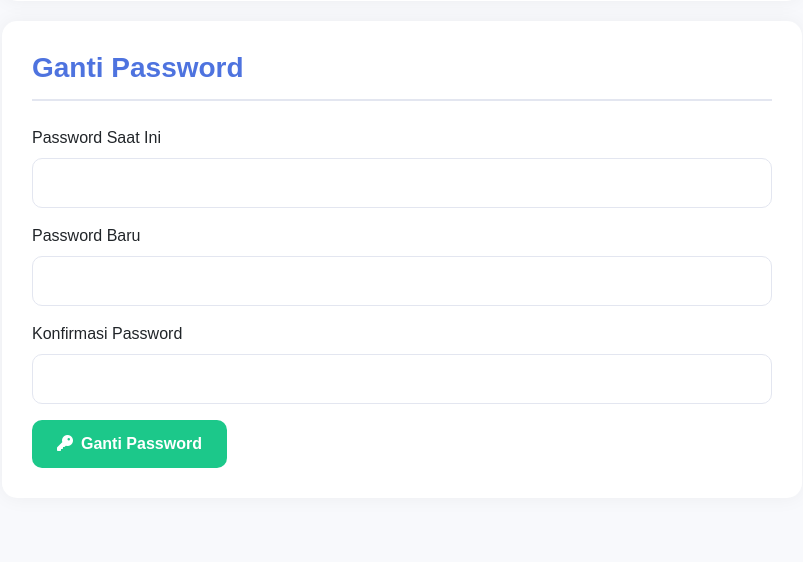
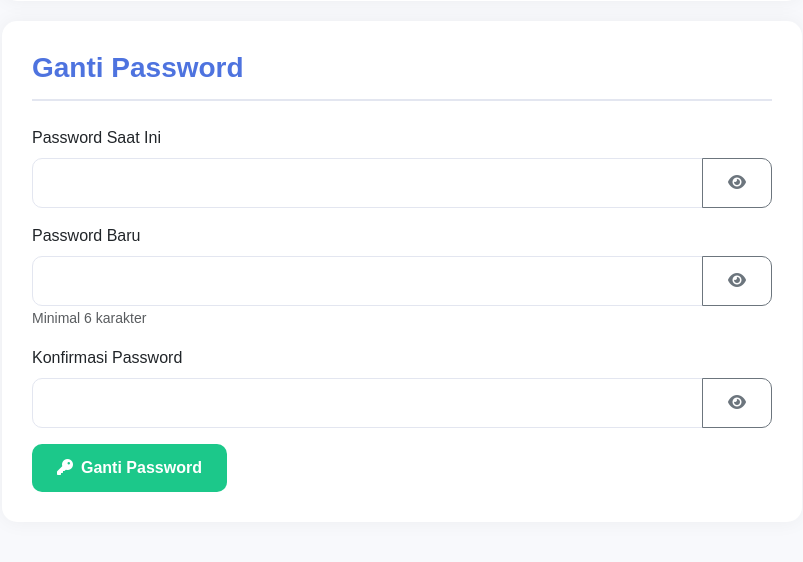
Before and after one commit to zino510/project-tes, a PHP site: page /pages/profile.php in a window 1280 px wide. Shown: the part 1038-1600 px from the top of the page, without its empty margins (238-1041 px from the left). Before the commit the page ends 1506 px from the top, so only its background shows below. Run offline with PHP 8.4, Linux system fonts and the light colour scheme; the visitor is signed in with stand-in values (Sample User, id 1); tables that the repository leaves empty or names only in its code hold one stand-in row (values such as "Sample post"); grey boxes marked "Sample" are stand-in pictures.

Commit message:
Add favicon links and .htaccess file for improved site branding

```diff
--- a/index.php
+++ b/index.php
@@ -1,6 +1,10 @@
 <!DOCTYPE html>
 <html lang="id">
 <head>
+
+<link rel="icon" type="image/x-icon" href="favicon.ico">
+<link rel="icon" type="image/x-icon" href="assets/favicon.ico">
+
     <meta charset="UTF-8">
     <meta name="viewport" content="width=device-width, initial-scale=1.0">
     <title>Duomart - Future of Shopping</title>
--- a/pages/checkout.php
+++ b/pages/checkout.php
@@ -30,6 +30,8 @@ $product = $result->fetch_assoc();
 <!DOCTYPE html>
 <html lang="id">
 <head>
+<link rel="icon" type="image/x-icon" href="../favicon/favicon.ico">
+<link rel="shortcut icon" href="../favicon/favicon.ico" type="image/x-icon">
     <meta charset="UTF-8">
     <meta name="viewport" content="width=device-width, initial-scale=1.0">
     <title>Checkout - <?php echo htmlspecialchars($product['nama_produk']); ?></title>
--- a/pages/dashboard.php
+++ b/pages/dashboard.php
@@ -21,6 +21,8 @@ $result = $conn->query("SELECT * FROM product");
 <!DOCTYPE html>
 <html lang="id">
 <head>
+<link rel="icon" type="image/x-icon" href="../favicon/favicon.ico">
+<link rel="shortcut icon" href="../favicon/favicon.ico" type="image/x-icon">
     <meta charset="UTF-8">
     <meta name="viewport" content="width=device-width, initial-scale=1.0">
     <title>Dashboard - Duo Mart</title>
--- a/pages/detail_produk.php
+++ b/pages/detail_produk.php
@@ -23,6 +23,8 @@ $row = $result->fetch_assoc();
 <!DOCTYPE html>
 <html lang="id">
 <head>
+<link rel="icon" type="image/x-icon" href="../favicon/favicon.ico">
+<link rel="shortcut icon" href="../favicon/favicon.ico" type="image/x-icon">
     <meta charset="UTF-8">
     <meta name="viewport" content="width=device-width, initial-scale=1.0">
     <title><?php echo htmlspecialchars($row['nama_produk']); ?> - Detail Produk</title>
--- a/pages/login.php
+++ b/pages/login.php
@@ -1,6 +1,8 @@
 <!DOCTYPE html>
 <html lang="id">
 <head>
+<link rel="icon" type="image/x-icon" href="../favicon/favicon.ico">
+<link rel="shortcut icon" href="../favicon/favicon.ico" type="image/x-icon">
     <meta charset="UTF-8">
     <meta name="viewport" content="width=device-width, initial-scale=1.0">
     <title>DuoMart - Login</title>
--- a/pages/order_success.php
+++ b/pages/order_success.php
@@ -1,6 +1,8 @@
 <!DOCTYPE html>
 <html lang="id">
 <head>
+<link rel="icon" type="image/x-icon" href="../favicon/favicon.ico">
+<link rel="shortcut icon" href="../favicon/favicon.ico" type="image/x-icon">
     <meta charset="UTF-8">
     <meta name="viewport" content="width=device-width, initial-scale=1.0">
     <title>Pesanan Berhasil - DuoMart</title>
--- a/pages/post_barang.php
+++ b/pages/post_barang.php
@@ -39,6 +39,8 @@ if ($_SERVER['REQUEST_METHOD'] === 'POST') {
 <!DOCTYPE html>
 <html lang="id">
 <head>
+<link rel="icon" type="image/x-icon" href="../favicon/favicon.ico">
+<link rel="shortcut icon" href="../favicon/favicon.ico" type="image/x-icon">
     <meta charset="UTF-8">
     <meta name="viewport" content="width=device-width, initial-scale=1.0">
     <title>Jual Barang - Duo Mart</title>
--- a/pages/profile.php
+++ b/pages/profile.php
@@ -9,6 +9,61 @@ if (!isset($_SESSION['user_id'])) {
     exit();
 }
 
+// Inisialisasi variable pesan
+$error_msg = "";
+$success_msg = "";
+
+// Proses form ganti password
+if ($_SERVER["REQUEST_METHOD"] == "POST") {
+    $current_password = $_POST['current_password'];
+    $new_password = $_POST['new_password'];
+    $confirm_password = $_POST['confirm_password'];
+    $user_id = $_SESSION['user_id'];
+
+    // Validasi input
+    if (empty($current_password) || empty($new_password) || empty($confirm_password)) {
+        $error_msg = "Semua field harus diisi!";
+    }
+    // Cek apakah password baru dan konfirmasi sama
+    elseif ($new_password !== $confirm_password) {
+        $error_msg = "Password baru dan konfirmasi password tidak cocok!";
+    }
+    // Cek panjang minimal password
+    elseif (strlen($new_password) < 6) {
+        $error_msg = "Password baru minimal 6 karakter!";
+    }
+    else {
+        // Cek password lama
+        $stmt = $conn->prepare("SELECT password FROM user WHERE id = ?");
+        $stmt->bind_param("i", $user_id);
+        $stmt->execute();
+        $result = $stmt->get_result();
+
+        if ($result->num_rows === 1) {
+            $user = $result->fetch_assoc();
+            // Verifikasi password lama
+            if (password_verify($current_password, $user['password'])) {
+                // Hash password baru
+                $hashed_password = password_hash($new_password, PASSWORD_DEFAULT);
+
+                // Update password
+                $update_stmt = $conn->prepare("UPDATE user SET password = ? WHERE id = ?");
+                $update_stmt->bind_param("si", $hashed_password, $user_id);
+
+                if ($update_stmt->execute()) {
+                    $success_msg = "Password berhasil diubah!";
+                } else {
+                    $error_msg = "Gagal mengubah password!";
+                }
+                $update_stmt->close();
+            } else {
+                $error_msg = "Password saat ini tidak sesuai!";
+            }
+        }
+        $stmt->close();
+    }
+}
+
 $user_id = $_SESSION['user_id'];
 
 // Ambil data user berdasarkan user_id
@@ -18,6 +73,8 @@ $user = $result->fetch_assoc();
 <!DOCTYPE html>
 <html lang='id'>
 <head>
+<link rel="icon" type="image/x-icon" href="../favicon/favicon.ico">
+<link rel="shortcut icon" href="../favicon/favicon.ico" type="image/x-icon">
     <meta charset='UTF-8'>
     <meta name="viewport" content="width=device-width, initial-scale=1.0">
     <title>Profil</title>
@@ -253,20 +310,53 @@ $user = $result->fetch_assoc();
 <!-- Form Ganti Password -->
 <div class='form-container'>
     <h3 class="section-title">Ganti Password</h3>
-    <form action='change_password.php' method='POST'>
+
+    <?php if (!empty($error_msg)): ?>
+    <div class="alert alert-danger alert-dismissible fade show" role="alert">
+        <i class="fas fa-exclamation-circle me-2"></i>
+        <?php echo $error_msg; ?>
+        <button type="button" class="btn-close" data-bs-dismiss="alert" aria-label="Close"></button>
+    </div>
+    <?php endif; ?>
+
+    <?php if (!empty($success_msg)): ?>
+    <div class="alert alert-success alert-dismissible fade show" role="alert">
+        <i class="fas fa-check-circle me-2"></i>
+        <?php echo $success_msg; ?>
+        <button type="button" class="btn-close" data-bs-dismiss="alert" aria-label="Close"></button>
+    </div>
+    <?php endif; ?>
+
+    <form method="POST" id="changePasswordForm" action="<?php echo $_SERVER['PHP_SELF']; ?>">
         <div class='mb-3'>
             <label for='current_password' class='form-label'>Password Saat Ini</label>
-            <input type='password' name='current_password' id='current_password' class='form-control' required>
+            <div class="input-group">
+                <input type='password' name='current_password' id='current_password' class='form-control' required>
+                <button class="btn btn-outline-secondary toggle-password" type="button" data-target="current_password">
+                    <i class="fas fa-eye"></i>
+                </button>
+            </div>
         </div>
 
         <div class='mb-3'>
             <label for='new_password' class='form-label'>Password Baru</label>
-            <input type='password' name='new_password' id='new_password' class='form-control' required>
+            <div class="input-group">
+                <input type='password' name='new_password' id='new_password' class='form-control' required>
+                <button class="btn btn-outline-secondary toggle-password" type="button" data-target="new_password">
+                    <i class="fas fa-eye"></i>
+                </button>
+            </div>
+            <small class="text-muted">Minimal 6 karakter</small>
         </div>
 
         <div class='mb-3'>
             <label for='confirm_password' class='form-label'>Konfirmasi Password</label>
-            <input type='password' name='confirm_password' id='confirm_password' class='form-control' required>
+            <div class="input-group">
+                <input type='password' name='confirm_password' id='confirm_password' class='form-control' required>
+                <button class="btn btn-outline-secondary toggle-password" type="button" data-target="confirm_password">
+                    <i class="fas fa-eye"></i>
+                </button>
+            </div>
         </div>
 
         <button type='submit' class='btn btn-success'>
@@ -275,21 +365,40 @@ $user = $result->fetch_assoc();
     </form>
 </div>
 
-<!-- Bootstrap JS Bundle CDN -->
-<script src='https://cdn.jsdelivr.net/npm/bootstrap@5.3.0/dist/js/bootstrap.bundle.min.js'></script>
+<script>
+// Function untuk toggle password visibility
+document.querySelectorAll('.toggle-password').forEach(button => {
+    button.addEventListener('click', function() {
+        const input = document.getElementById(this.getAttribute('data-target'));
+        const icon = this.querySelector('i');
 
-<!-- Custom JavaScript -->
-<script>
-document.getElementById('foto').onchange = function(e) {
-    if (e.target.files && e.target.files[0]) {
-        const reader = new FileReader();
-        reader.onload = function(e) {
-            document.getElementById('profileImage').src = e.target.result;
+        if (input.type === 'password') {
+            input.type = 'text';
+            icon.classList.remove('fa-eye');
+            icon.classList.add('fa-eye-slash');
+        } else {
+            input.type = 'password';
+            icon.classList.remove('fa-eye-slash');
+            icon.classList.add('fa-eye');
         }
-        reader.readAsDataURL(e.target.files[0]);
+    });
+});
+
+// Validasi form sebelum submit
+document.getElementById('changePasswordForm').addEventListener('submit', function(e) {
+    const newPass = document.getElementById('new_password').value;
+    const confirmPass = document.getElementById('confirm_password').value;
+
+    if (newPass.length < 6) {
+        e.preventDefault();
+        alert('Password baru minimal 6 karakter!');
+        return false;
     }
-}
+
+    if (newPass !== confirmPass) {
+        e.preventDefault();
+        alert('Password baru dan konfirmasi password tidak cocok!');
+        return false;
+    }
+});
 </script>
-
-</body>
-</html>
--- a/pages/register.php
+++ b/pages/register.php
@@ -4,6 +4,8 @@
 <!DOCTYPE html>
 <html lang="id">
 <head>
+<link rel="icon" type="image/x-icon" href="../favicon/favicon.ico">
+<link rel="shortcut icon" href="../favicon/favicon.ico" type="image/x-icon">
     <meta charset="UTF-8">
     <meta name="viewport" content="width=device-width, initial-scale=1.0">
     <title>DuoMart - Register</title>
--- a/pages/transactions.php
+++ b/pages/transactions.php
@@ -43,6 +43,8 @@ $pembelian_result = $conn->query($pembelian_query);
 <!DOCTYPE html>
 <html lang="id">
 <head>
+<link rel="icon" type="image/x-icon" href="../favicon/favicon.ico">
+<link rel="shortcut icon" href="../favicon/favicon.ico" type="image/x-icon">
     <meta charset="UTF-8">
     <meta name="viewport" content="width=device-width, initial-scale=1.0">
     <title>Transaksi - Duo Mart</title>
```
Also changed, not shown: .htaccess (added), favicon.ico (added), favicon/favicon.ico (added), uploads/IMG_20250122_084339.jpg (added), uploads/Screenshot_2025-02-05-18-28-22-034_com.dts.freefireth.jpg (added), uploads/kuromi.png (added).
